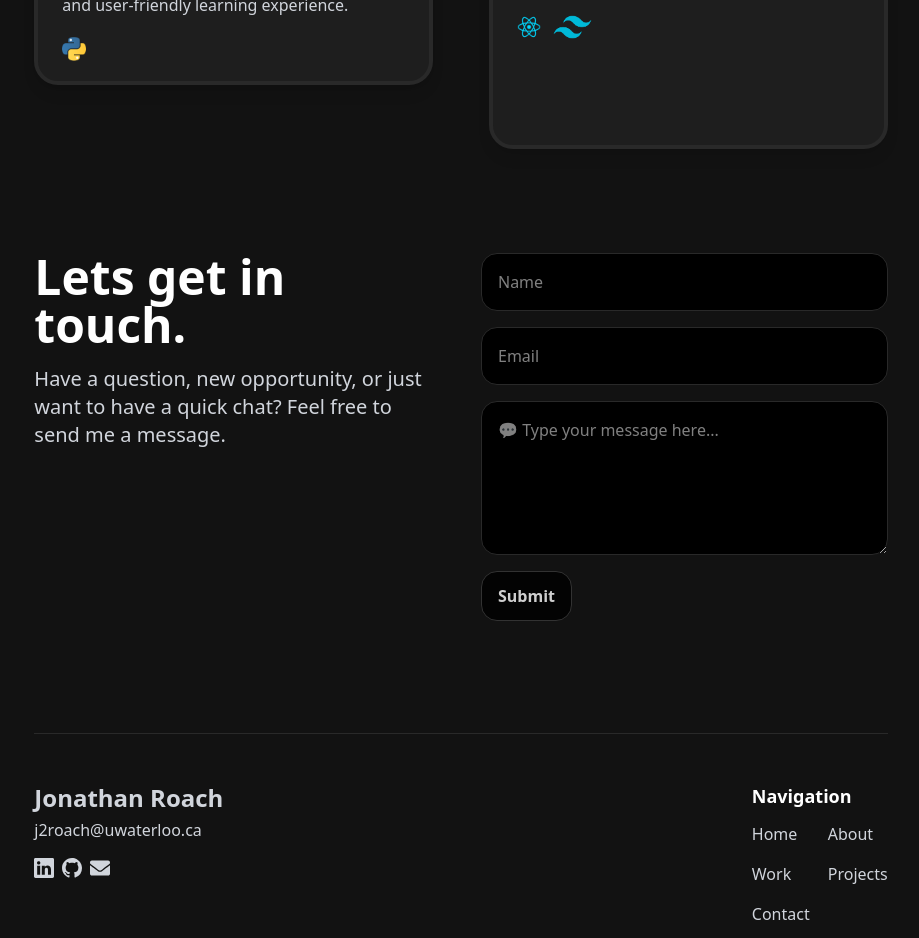
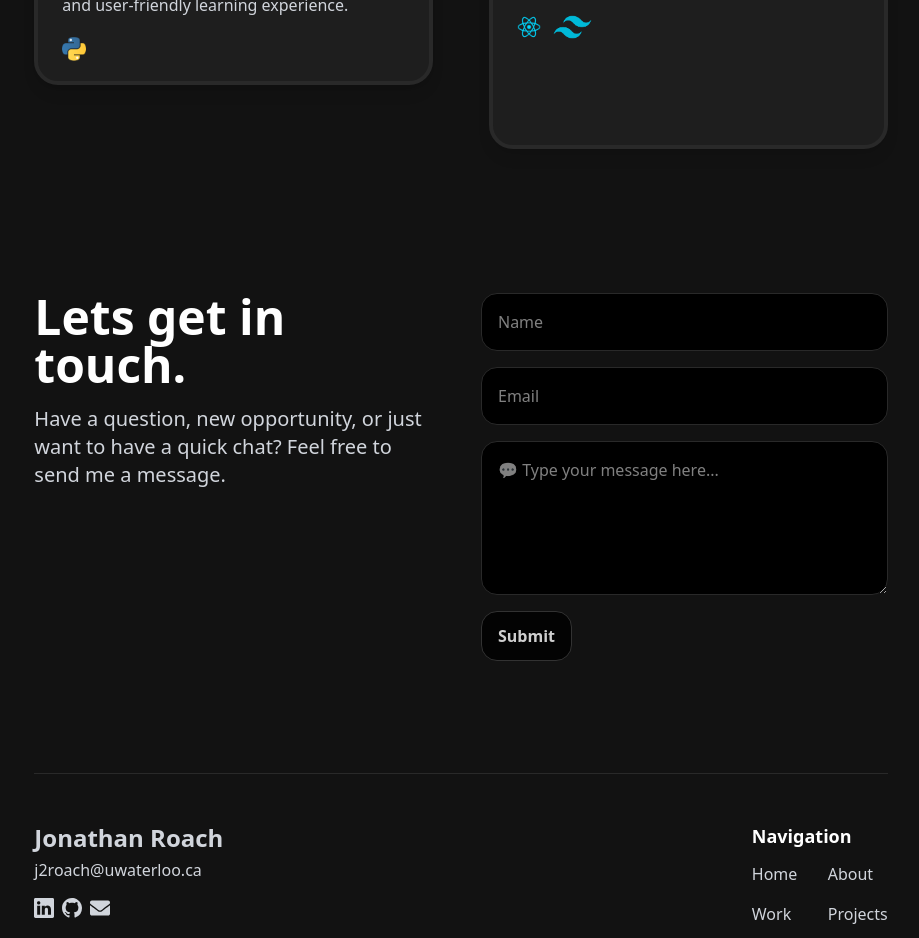
Before and after one commit to Jonathan-Roach/Portfolio-Website, a React (Vite) app: page / in a window 1280 px wide. Shown: the part 3380-4318 px from the top of the page, without its empty margins (179-1098 px from the left). Built offline with nearby package versions, Linux system fonts and the light colour scheme.

Commit message:
contact section padding issues

```diff
--- a/src/components/Contact.jsx
+++ b/src/components/Contact.jsx
@@ -2,7 +2,7 @@ import React from 'react'
 
 const Contact = () => {
   return (
-    <div id="contact" className='flex flex-row justify-center items-center pt-30 pb-20'>
+    <div id="contact" className='flex flex-row justify-center items-center pt-30 lg:pt-40 pb-20'>
         <div className='w-10/12 md:w-8/12 grid lg:grid-cols-2 h-auto justify-center gap-10'>
             <div className='flex flex-col gap-4'>
                 <h1 className='text-white text-3xl md:text-5xl font-semibold'>Lets get in touch.</h1>
```
